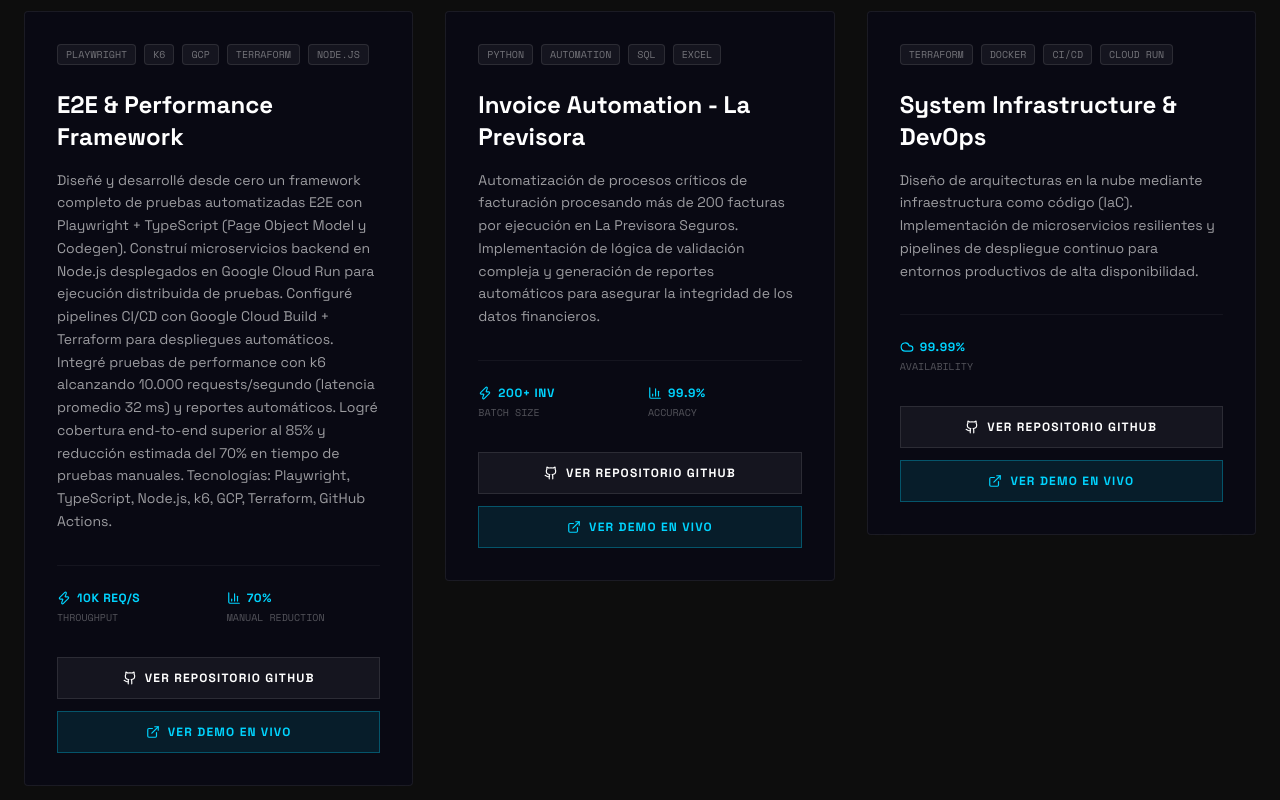
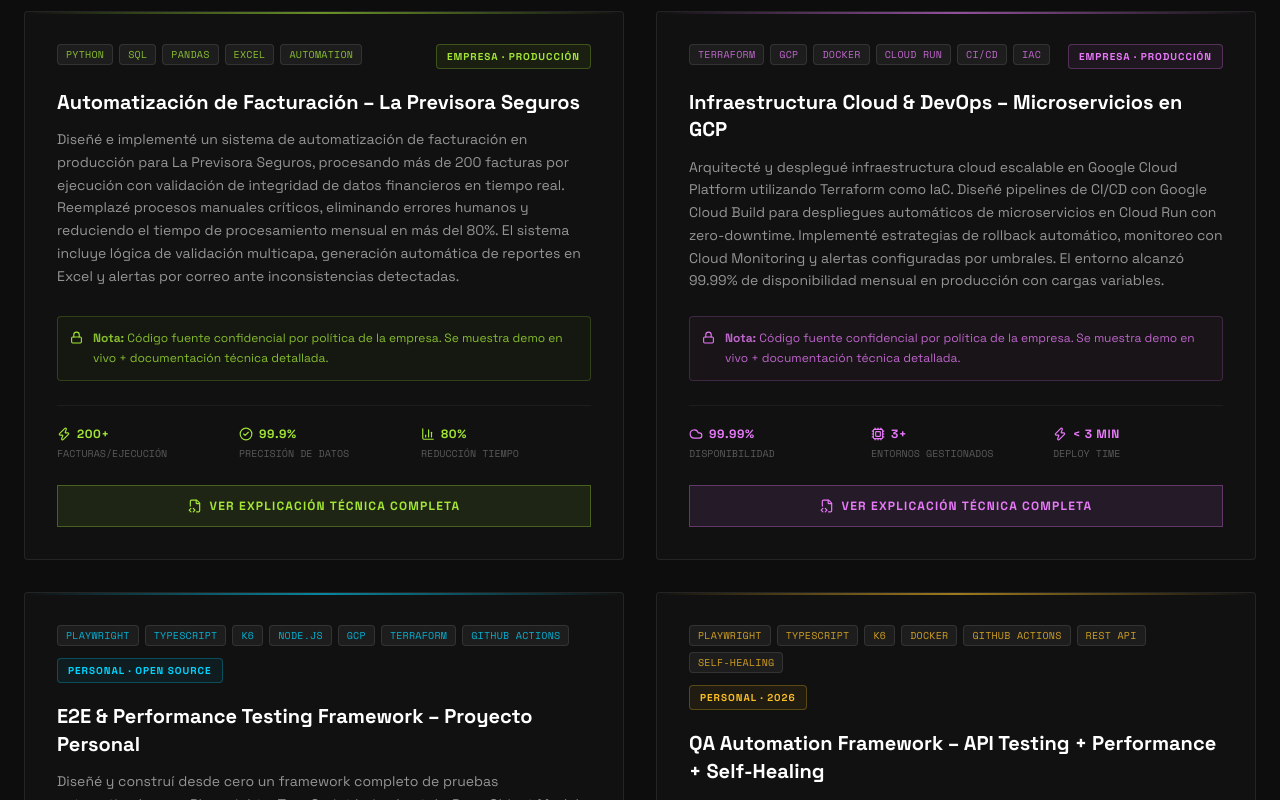
Before and after one commit to Dayron321/portfolio-backend-engineer, a Next.js app: page / in a window 1280 px wide. Shown: the part 2620-3420 px from the top of the page. Built offline with nearby package versions, Linux system fonts and the light colour scheme.

Commit message:
feat: WhatsApp CTA, soft dark bg, full name in hero

```diff
--- a/src/components/sections/Projects.tsx
+++ b/src/components/sections/Projects.tsx
@@ -1,50 +1,99 @@
 "use client";
 
 import { motion } from "framer-motion";
-import { ExternalLink, Zap, BarChart3, Cloud } from "lucide-react";
+import { ExternalLink, Zap, BarChart3, Cloud, Shield, Lock, FileCode2, CheckCircle2, Cpu } from "lucide-react";
 
 const GithubIcon = ({ size = 20 }: { size?: number }) => (
   <svg width={size} height={size} viewBox="0 0 24 24" fill="none" stroke="currentColor" strokeWidth="2" strokeLinecap="round" strokeLinejoin="round"><path d="M15 22v-4a4.8 4.8 0 0 0-1-3.5c3 0 6-2 6-5.5.08-1.25-.27-2.48-1-3.5.28-1.15.28-2.35 0-3.5 0 0-1 0-3 1.5-2.64-.5-5.36-.5-8 0C6 2 5 2 5 2c-.28 1.15-.28 2.35 0 3.5-.73 1.02-1.08 2.25-1 3.5 0 3.5 3 5.5 6 5.5-.39.49-.68 1.05-.85 1.65-.17.6-.22 1.23-.15 1.85v4"/><path d="M9 18c-4.51 2-5-2-7-2"/></svg>
 );
-import { CyberCard } from "@/components/ui/CyberCard";
 
-const projects = [
+type ProjectType = {
+  title: string;
+  badge?: string;
+  description: string;
+  confidential?: boolean;
+  tags: string[];
+  github?: string;
+  githubLabel?: string;
+  technicalDoc?: string;
+  demo?: string;
+  stats: { label: string; value: string; icon: React.ReactNode }[];
+  glow: "cyan" | "lime" | "magenta" | "amber";
+};
+
+const projects: ProjectType[] = [
   {
-    title: "E2E & Performance Framework",
-    description: "Diseñé y desarrollé desde cero un framework completo de pruebas automatizadas E2E con Playwright + TypeScript (Page Object Model y Codegen). Construí microservicios backend en Node.js desplegados en Google Cloud Run para ejecución distribuida de pruebas. Configuré pipelines CI/CD con Google Cloud Build + Terraform para despliegues automáticos. Integré pruebas de performance con k6 alcanzando 10.000 requests/segundo (latencia promedio 32 ms) y reportes automáticos. Logré cobertura end-to-end superior al 85% y reducción estimada del 70% en tiempo de pruebas manuales. Tecnologías: Playwright, TypeScript, Node.js, k6, GCP, Terraform, GitHub Actions.",
-    tags: ["Playwright", "k6", "GCP", "Terraform", "Node.js"],
+    title: "Automatización de Facturación – La Previsora Seguros",
+    badge: "Empresa · Producción",
+    description:
+      "Diseñé e implementé un sistema de automatización de facturación en producción para La Previsora Seguros, procesando más de 200 facturas por ejecución con validación de integridad de datos financieros en tiempo real. Reemplazé procesos manuales críticos, eliminando errores humanos y reduciendo el tiempo de procesamiento mensual en más del 80%. El sistema incluye lógica de validación multicapa, generación automática de reportes en Excel y alertas por correo ante inconsistencias detectadas.",
+    confidential: true,
+    tags: ["Python", "SQL", "Pandas", "Excel", "Automation"],
+    technicalDoc: "https://portfolio-backend-engineer.vercel.app/",
+    demo: "https://portfolio-backend-engineer.vercel.app/",
+    stats: [
+      { label: "Facturas/ejecución", value: "200+", icon: <Zap size={14} /> },
+      { label: "Precisión de datos", value: "99.9%", icon: <CheckCircle2 size={14} /> },
+      { label: "Reducción tiempo", value: "80%", icon: <BarChart3 size={14} /> },
+    ],
+    glow: "lime",
+  },
+  {
+    title: "Infraestructura Cloud & DevOps – Microservicios en GCP",
+    badge: "Empresa · Producción",
+    description:
+      "Arquitecté y desplegué infraestructura cloud escalable en Google Cloud Platform utilizando Terraform como IaC. Diseñé pipelines de CI/CD con Google Cloud Build para despliegues automáticos de microservicios en Cloud Run con zero-downtime. Implementé estrategias de rollback automático, monitoreo con Cloud Monitoring y alertas configuradas por umbrales. El entorno alcanzó 99.99% de disponibilidad mensual en producción con cargas variables.",
+    confidential: true,
+    tags: ["Terraform", "GCP", "Docker", "Cloud Run", "CI/CD", "IaC"],
+    technicalDoc: "https://portfolio-backend-engineer.vercel.app/",
+    demo: "https://portfolio-backend-engineer.vercel.app/",
+    stats: [
+      { label: "Disponibilidad", value: "99.99%", icon: <Cloud size={14} /> },
+      { label: "Entornos gestionados", value: "3+", icon: <Cpu size={14} /> },
+      { label: "Deploy time", value: "< 3 min", icon: <Zap size={14} /> },
+    ],
+    glow: "magenta",
+  },
+  {
+    title: "E2E & Performance Testing Framework – Proyecto Personal",
+    badge: "Personal · Open Source",
+    description:
+      "Diseñé y construí desde cero un framework completo de pruebas automatizadas con Playwright + TypeScript bajo el patrón Page Object Model. Integré pruebas de rendimiento con k6, alcanzando 10.000 requests/segundo con latencia promedio de 32 ms en entornos distribuidos. Desplegué microservicios backend en Node.js sobre Google Cloud Run y configuré pipelines CI/CD con Terraform + GitHub Actions. Resultado: cobertura E2E superior al 85% y reducción del 70% en tiempo de ejecución de pruebas manuales.",
+    tags: ["Playwright", "TypeScript", "k6", "Node.js", "GCP", "Terraform", "GitHub Actions"],
     github: "https://github.com/Dayron321",
+    githubLabel: "Ver repositorio GitHub",
     demo: "https://portfolio-backend-engineer.vercel.app/",
     stats: [
       { label: "Throughput", value: "10k req/s", icon: <Zap size={14} /> },
-      { label: "Manual Reduction", value: "70%", icon: <BarChart3 size={14} /> },
+      { label: "Reducción manual", value: "70%", icon: <BarChart3 size={14} /> },
+      { label: "Cobertura E2E", value: "> 85%", icon: <CheckCircle2 size={14} /> },
     ],
-    glow: "cyan" as const,
+    glow: "cyan",
   },
   {
-    title: "Invoice Automation - La Previsora",
-    description: "Automatización de procesos críticos de facturación procesando más de 200 facturas por ejecución en La Previsora Seguros. Implementación de lógica de validación compleja y generación de reportes automáticos para asegurar la integridad de los datos financieros.",
-    tags: ["Python", "Automation", "SQL", "Excel"],
+    title: "QA Automation Framework – API Testing + Performance + Self-Healing",
+    badge: "Personal · 2026",
+    description:
+      "Framework completo de automatización de pruebas para APIs REST construido con Playwright + TypeScript, pruebas de carga con k6, módulo básico de self-healing para selectores dinámicos y pipeline CI/CD completo con Docker y GitHub Actions. Arquitectura modular orientada a equipos QA con reportes automáticos, integración a Slack y soporte para entornos multi-stage. Diseñado para escalar desde pruebas unitarias hasta integración y performance en un solo comando.",
+    tags: ["Playwright", "TypeScript", "k6", "Docker", "GitHub Actions", "REST API", "Self-Healing"],
     github: "https://github.com/Dayron321",
+    githubLabel: "Ver repositorio GitHub",
     demo: "https://portfolio-backend-engineer.vercel.app/",
     stats: [
-      { label: "Batch Size", value: "200+ inv", icon: <Zap size={14} /> },
-      { label: "Accuracy", value: "99.9%", icon: <BarChart3 size={14} /> },
+      { label: "Cobertura API", value: "> 85%", icon: <Shield size={14} /> },
+      { label: "Throughput", value: "10k req/s", icon: <Zap size={14} /> },
+      { label: "Pipeline", value: "Full CI/CD", icon: <FileCode2 size={14} /> },
     ],
-    glow: "lime" as const,
-  },
-  {
-    title: "System Infrastructure & DevOps",
-    description: "Diseño de arquitecturas en la nube mediante infraestructura como código (IaC). Implementación de microservicios resilientes y pipelines de despliegue continuo para entornos productivos de alta disponibilidad.",
-    tags: ["Terraform", "Docker", "CI/CD", "Cloud Run"],
-    github: "https://github.com/Dayron321",
-    demo: "https://portfolio-backend-engineer.vercel.app/",
-    stats: [
-      { label: "Availability", value: "99.99%", icon: <Cloud size={14} /> },
-    ],
-    glow: "magenta" as const,
+    glow: "amber",
   },
 ];
+
+const glowStyles: Record<string, string> = {
+  cyan: "#00d4ff",
+  lime: "#a3e635",
+  magenta: "#e879f9",
+  amber: "#fbbf24",
+};
 
 export default function Projects() {
   return (
@@ -81,37 +130,96 @@ export default function Projects() {
           </motion.p>
         </div>
 
-        <div className="grid grid-cols-1 lg:grid-cols-3 gap-8">
-          {projects.map((project, index) => (
+        <div className="grid grid-cols-1 lg:grid-cols-2 gap-8">
+          {projects.map((project, index) => {
+            const accentColor = glowStyles[project.glow];
+            return (
               <motion.div
                 key={project.title}
                 initial={{ opacity: 0, y: 30 }}
                 whileInView={{ opacity: 1, y: 0 }}
                 viewport={{ once: true }}
                 transition={{ delay: index * 0.1 }}
+                className="group relative flex flex-col rounded-sm border border-white/8 bg-white/[0.02] p-8 overflow-hidden transition-all duration-300 hover:border-white/20"
+                style={{
+                  boxShadow: `0 0 0 0 ${accentColor}00`,
+                  transition: "box-shadow 0.3s ease, border-color 0.3s ease",
+                }}
+                onMouseEnter={e => {
+                  (e.currentTarget as HTMLElement).style.boxShadow = `0 0 32px -8px ${accentColor}55`;
+                }}
+                onMouseLeave={e => {
+                  (e.currentTarget as HTMLElement).style.boxShadow = `0 0 0 0 ${accentColor}00`;
+                }}
               >
-              <CyberCard glowColor={project.glow} className="h-full flex flex-col p-8">
-                <div className="flex justify-between items-start mb-6">
-                  <div className="flex gap-2">
+                {/* Top accent line */}
+                <div
+                  className="absolute top-0 left-0 right-0 h-[2px] opacity-60"
+                  style={{ background: `linear-gradient(90deg, transparent, ${accentColor}, transparent)` }}
+                />
+
+                {/* Header: tags + badge */}
+                <div className="flex flex-wrap justify-between items-start gap-3 mb-5">
+                  <div className="flex flex-wrap gap-1.5">
                     {project.tags.map(tag => (
-                      <span key={tag} className="text-[10px] font-mono px-2 py-0.5 rounded-sm bg-white/5 text-white/40 border border-white/10 uppercase">
+                      <span
+                        key={tag}
+                        className="text-[10px] font-mono px-2 py-0.5 rounded-sm bg-white/5 border border-white/10 uppercase tracking-wide"
+                        style={{ color: accentColor + "cc" }}
+                      >
                         {tag}
                       </span>
                     ))}
                   </div>
+                  {project.badge && (
+                    <span
+                      className="text-[10px] font-bold uppercase tracking-widest px-2.5 py-1 rounded-sm border whitespace-nowrap"
+                      style={{
+                        borderColor: accentColor + "44",
+                        color: accentColor,
+                        background: accentColor + "11",
+                      }}
+                    >
+                      {project.badge}
+                    </span>
+                  )}
                 </div>
 
-                <h4 className="text-2xl font-bold mb-4 group-hover:text-[#00d4ff] transition-colors">{project.title}</h4>
+                {/* Title */}
+                <h4
+                  className="text-xl font-bold mb-3 transition-colors leading-snug"
+                  style={{ color: "#fff" }}
+                >
+                  {project.title}
+                </h4>
 
-                <p className="text-white/60 text-sm leading-relaxed mb-8 flex-grow">
+                {/* Description */}
+                <p className="text-white/55 text-sm leading-relaxed mb-6 flex-grow">
                   {project.description}
                 </p>
 
+                {/* Confidential note */}
+                {project.confidential && (
+                  <div
+                    className="flex items-start gap-2.5 rounded-sm border p-3 mb-6 text-xs leading-relaxed"
+                    style={{
+                      borderColor: accentColor + "30",
+                      background: accentColor + "08",
+                      color: accentColor + "cc",
+                    }}
+                  >
+                    <Lock size={13} className="mt-0.5 flex-shrink-0" style={{ color: accentColor }} />
+                    <span>
+                      <strong>Nota:</strong> Código fuente confidencial por política de la empresa. Se muestra demo en vivo + documentación técnica detallada.
+                    </span>
+                  </div>
+                )}
+
                 {/* Stats */}
-                <div className="grid grid-cols-2 gap-4 mb-8 pt-6 border-t border-white/5">
+                <div className="grid grid-cols-3 gap-3 mb-6 pt-5 border-t border-white/5">
                   {project.stats.map(stat => (
                     <div key={stat.label}>
-                      <div className="flex items-center gap-1.5 text-[#00d4ff] mb-1">
+                      <div className="flex items-center gap-1.5 mb-1" style={{ color: accentColor }}>
                         {stat.icon}
                         <span className="text-xs font-bold uppercase tracking-wider">{stat.value}</span>
                       </div>
@@ -122,6 +230,31 @@ export default function Projects() {
 
                 {/* Buttons */}
                 <div className="flex flex-col gap-3">
+                  {project.confidential ? (
+                    /* Company projects: single "Ver explicación técnica completa" button */
+                    <a
+                      href={project.technicalDoc}
+                      target="_blank"
+                      rel="noopener noreferrer"
+                      className="flex items-center justify-center gap-2 py-3 font-bold text-xs uppercase tracking-widest transition-all border"
+                      style={{
+                        background: accentColor + "18",
+                        borderColor: accentColor + "50",
+                        color: accentColor,
+                      }}
+                      onMouseEnter={e => {
+                        (e.currentTarget as HTMLElement).style.background = accentColor + "30";
+                      }}
+                      onMouseLeave={e => {
+                        (e.currentTarget as HTMLElement).style.background = accentColor + "18";
+                      }}
+                    >
+                      <FileCode2 size={14} />
+                      Ver explicación técnica completa
+                    </a>
+                  ) : (
+                    /* Personal projects: GitHub + Demo */
+                    <>
                       <a
                         href={project.github}
                         target="_blank"
@@ -129,21 +262,34 @@ export default function Projects() {
                         className="flex items-center justify-center gap-2 py-3 bg-white/5 hover:bg-white/10 border border-white/10 text-white font-bold text-xs uppercase tracking-widest transition-all"
                       >
                         <GithubIcon size={14} />
-                    Ver repositorio GitHub
+                        {project.githubLabel ?? "Ver repositorio GitHub"}
                       </a>
                       <a
                         href={project.demo}
                         target="_blank"
                         rel="noopener noreferrer"
-                    className="flex items-center justify-center gap-2 py-3 bg-[#00d4ff]/10 hover:bg-[#00d4ff]/20 border border-[#00d4ff]/30 text-[#00d4ff] font-bold text-xs uppercase tracking-widest transition-all"
+                        className="flex items-center justify-center gap-2 py-3 font-bold text-xs uppercase tracking-widest transition-all border"
+                        style={{
+                          background: accentColor + "15",
+                          borderColor: accentColor + "40",
+                          color: accentColor,
+                        }}
+                        onMouseEnter={e => {
+                          (e.currentTarget as HTMLElement).style.background = accentColor + "28";
+                        }}
+                        onMouseLeave={e => {
+                          (e.currentTarget as HTMLElement).style.background = accentColor + "15";
+                        }}
                       >
                         <ExternalLink size={14} />
                         Ver demo en vivo
                       </a>
+                    </>
+                  )}
                 </div>
-              </CyberCard>
               </motion.div>
-          ))}
+            );
+          })}
         </div>
       </div>
     </section>
```
Lines whose indentation alone changed are shown as unchanged.
